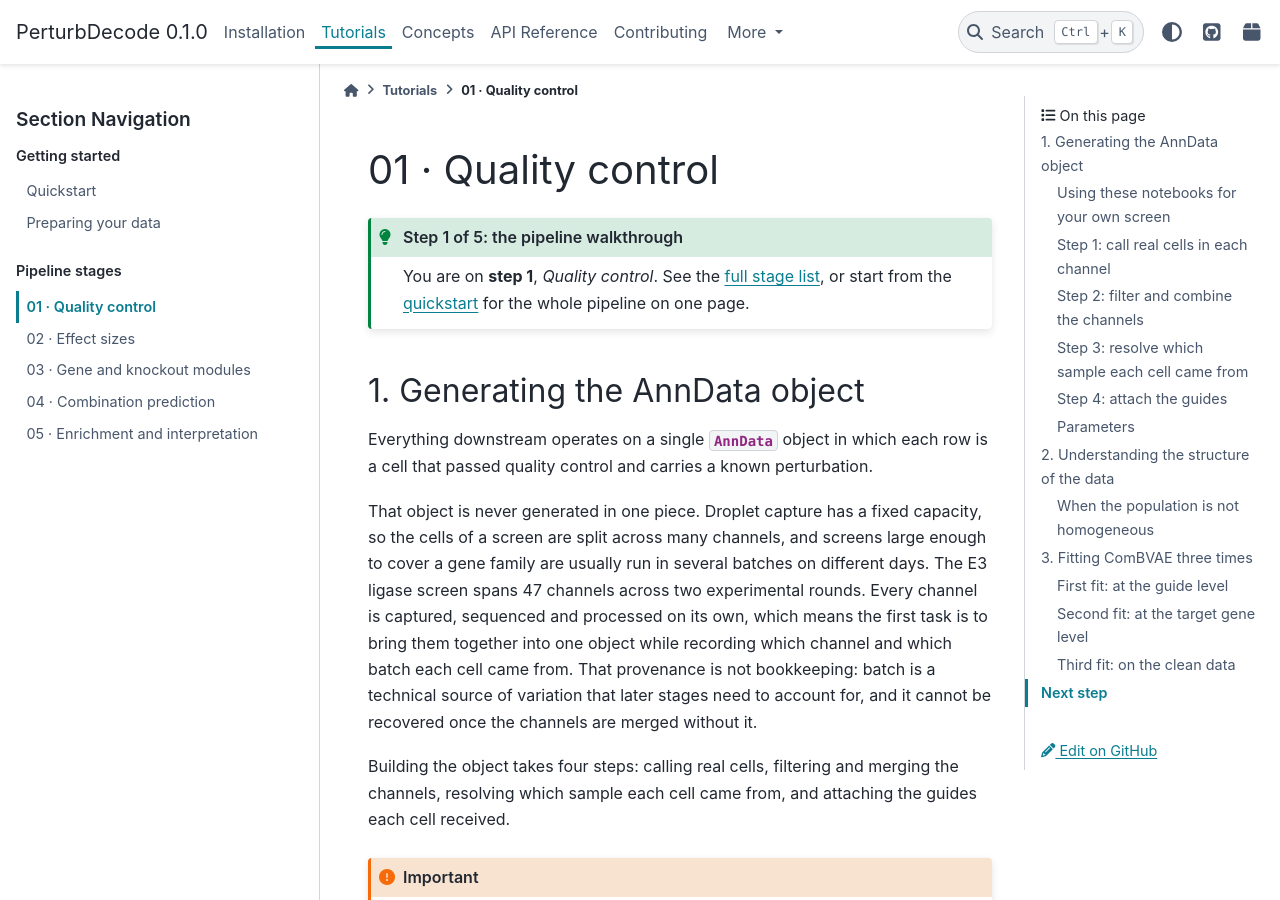
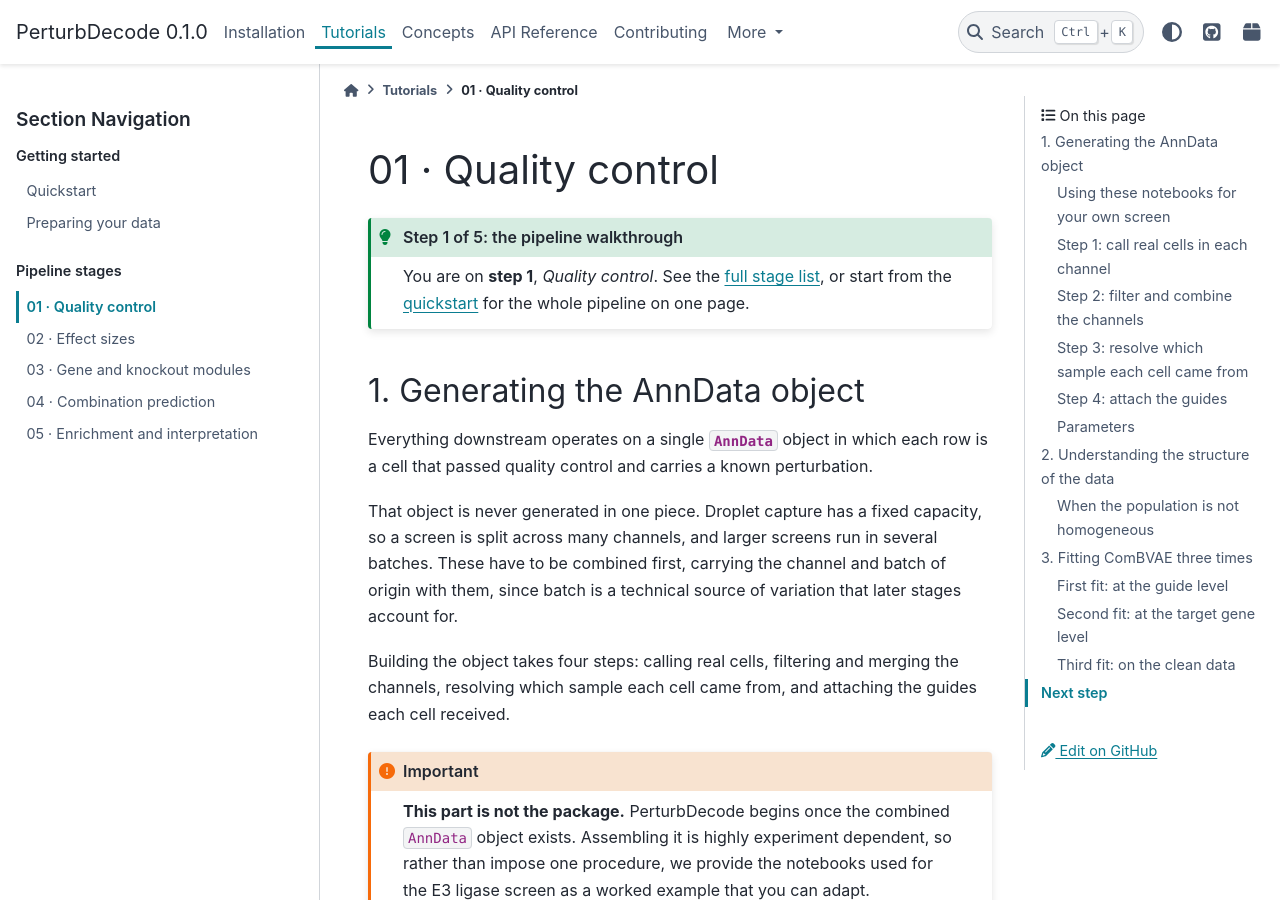
Before and after one commit to EraslanBas/PerturbDecode, a Sphinx documentation site: the page built from docs/source/tutorials/01_quality_control.md, in a window 1280 px wide and 900 px high. Built offline with Sphinx 7.4.7 and the PyData theme 0.15.4, drawn with Linux system fonts in a browser that asks for light colours.

Commit message:
Trim the channel and batch explanation
Cuts the E3 ligase specifics and the elaboration on provenance down to the
general point: capture capacity splits a screen across channels, larger screens
run in several batches, and these must be combined first while carrying channel
and batch of origin.

Co-Authored-By: Claude Opus 5 (1M context) <noreply@anthropic.com>

```diff
--- a/docs/source/tutorials/01_quality_control.md
+++ b/docs/source/tutorials/01_quality_control.md
@@ -12,14 +12,10 @@ which each row is a cell that passed quality control and carries a known
 perturbation.
 
 That object is never generated in one piece. Droplet capture has a fixed
-capacity, so the cells of a screen are split across many channels, and screens
-large enough to cover a gene family are usually run in several batches on
-different days. The E3 ligase screen spans 47 channels across two experimental
-rounds. Every channel is captured, sequenced and processed on its own, which
-means the first task is to bring them together into one object while recording
-which channel and which batch each cell came from. That provenance is not
-bookkeeping: batch is a technical source of variation that later stages need to
-account for, and it cannot be recovered once the channels are merged without it.
+capacity, so a screen is split across many channels, and larger screens run in
+several batches. These have to be combined first, carrying the channel and batch
+of origin with them, since batch is a technical source of variation that later
+stages account for.
 
 Building the object takes four steps: calling real cells, filtering and merging
 the channels, resolving which sample each cell came from, and attaching the
```
